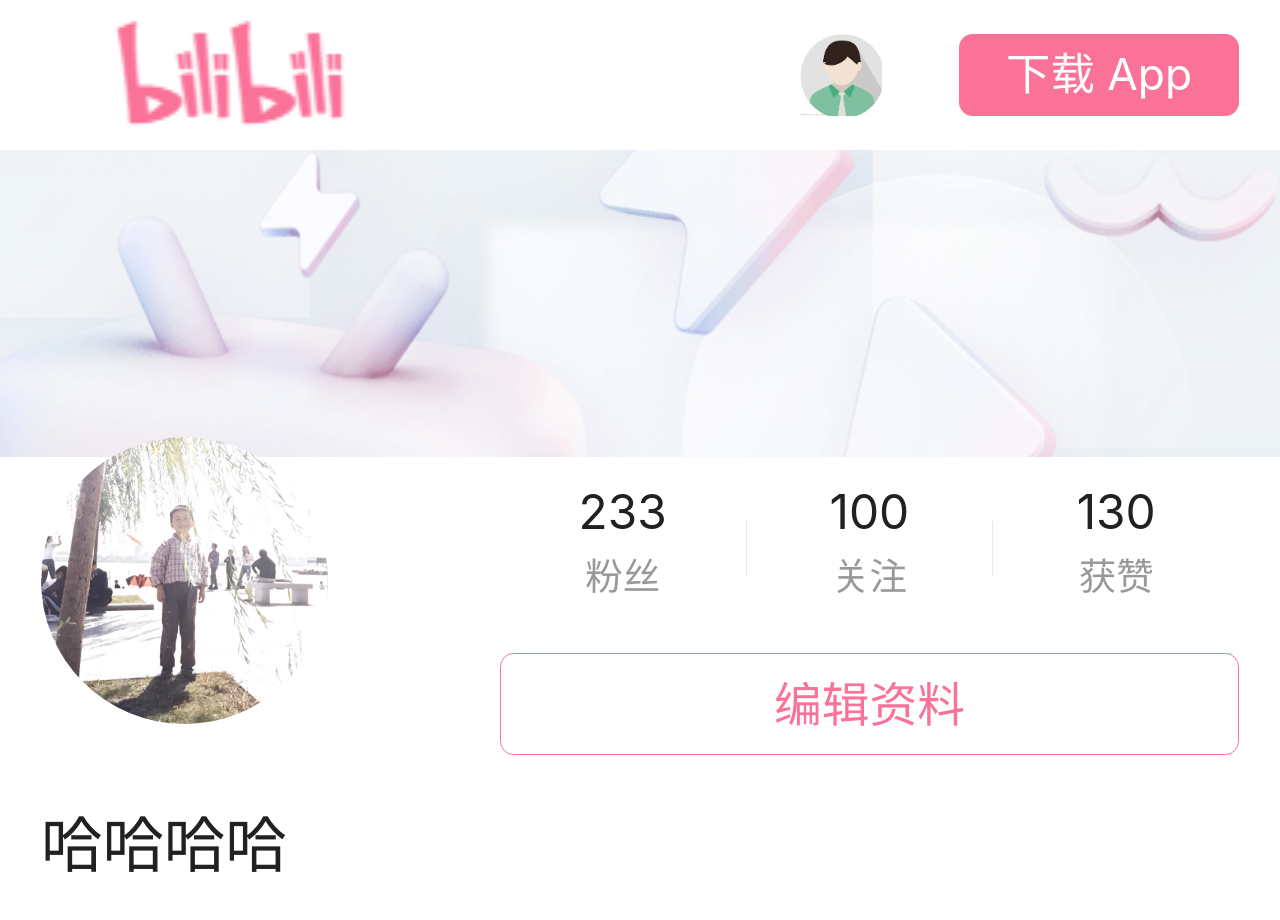
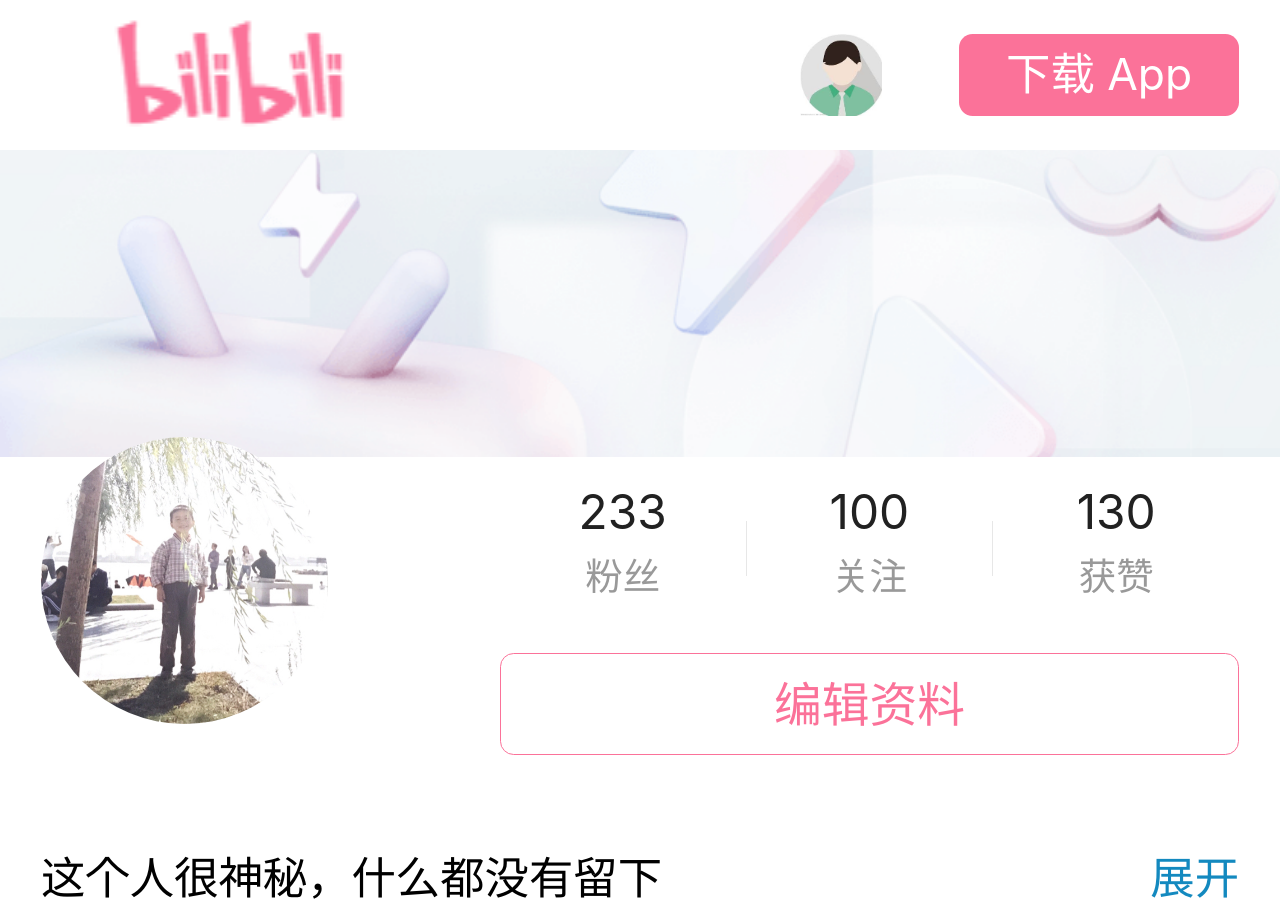
Before and after one commit to HuDaDa0/vue-bilibilili, a Vue app: page /userinfo in a window 1280 px wide. Shown: the top 920 px of the page. Built offline with nearby package versions, Linux system fonts and the light colour scheme; no server answers.

Commit message:
获取用户资料

```diff
--- a/src/components/userComponent/UserDetail.vue
+++ b/src/components/userComponent/UserDetail.vue
@@ -2,7 +2,8 @@
   <div>
     <div class="part1">
       <div class="face">
-        <img src="@/assets/head_img.jpg" alt="">
+        <img v-if="userInfo.user_img" :src="userInfo.user_img" alt="">
+        <img v-else src="@/assets/head_img.jpg" alt="">
       </div>
       <div class="relation">
         <div class="count">
@@ -29,12 +30,13 @@
     </div>
     <div class="part2">
       <div class="base">
-        <span class="name">哈哈哈哈</span>
+        <span class="name">{{ userInfo.username }}</span>
         <span class="gender"></span>
         <span class="level"></span>
       </div>
       <div class="desc">
-        <span class="content">我相信梦能到达的地方，总有一天脚步也会到达</span>
+        <span v-if="userInfo.user_desc" class="content">{{ userInfo.user_desc }}</span>
+        <span v-else>这个人很神秘，什么都没有留下</span>
         <span class="spread-btn">展开</span>
       </div>
     </div>
@@ -47,7 +49,13 @@
 
 <script>
 export default {
-  name: 'UserDetail'
+  name: 'UserDetail',
+  props: {
+    userInfo: {
+      type: Object,
+      default: () => {}
+    }
+  }
 }
 </script>
 
--- a/src/views/UserInfo.vue
+++ b/src/views/UserInfo.vue
@@ -2,7 +2,7 @@
   <div>
     <nav-bar></nav-bar>
     <div class="img-banner"></div>
-    <user-detail></user-detail>
+    <user-detail :userInfo="model"></user-detail>
   </div>
 </template>
 
@@ -15,6 +15,28 @@ export default {
   components: {
     NavBar,
     UserDetail
+  },
+  data () {
+    return {
+      id: '',
+      token: '',
+      model: {}
+    }
+  },
+  created () {
+    this.id = localStorage.getItem('id') || ''
+    this.token = localStorage.getItem('token') || ''
+    this.getUserInfo()
+  },
+  methods: {
+    async getUserInfo () {
+      const res = await this.$http.get(`/user/${this.id}`, {
+        headers: {
+          Authorization: 'Bearer ' + this.token
+        }
+      })
+      this.model = res[0]
+    }
   }
 }
 </script>
```
